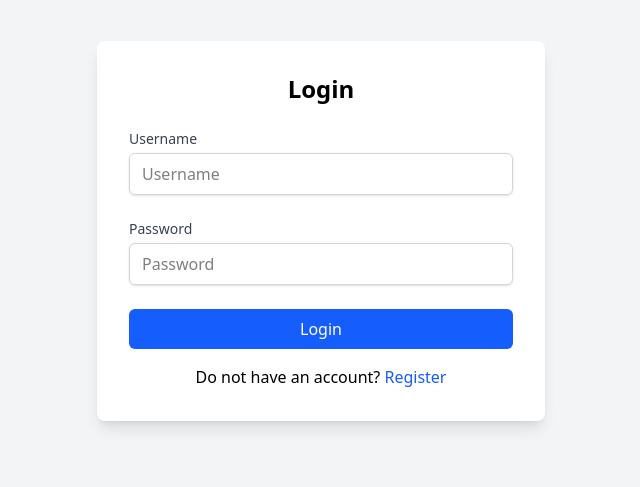
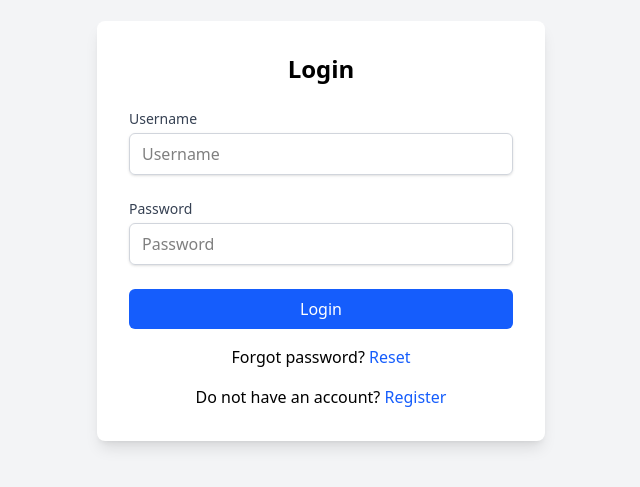
Before and after one commit to rakibul-wdp/mern-social-media, a React (Vite) app in the folder frontend/: page / in a window 1280 px wide. Shown: the part 169-656 px from the top of the page, without its empty margins (319-959 px from the left). Built offline with nearby package versions, Linux system fonts and the light colour scheme.

Commit message:
add reset password in login page

```diff
--- a/frontend/src/pages/Login.jsx
+++ b/frontend/src/pages/Login.jsx
@@ -63,6 +63,12 @@
           </button>
         </form>
         <p className="mt-4 text-center">
+          Forgot password?{" "}
+          <Link to="/forgot-password" className="text-blue-600 hover:underline">
+            Reset
+          </Link>
+        </p>
+        <p className="mt-4 text-center">
           Do not have an account?{" "}
           <Link to="/register" className="text-blue-600 hover:underline">
             Register
```
